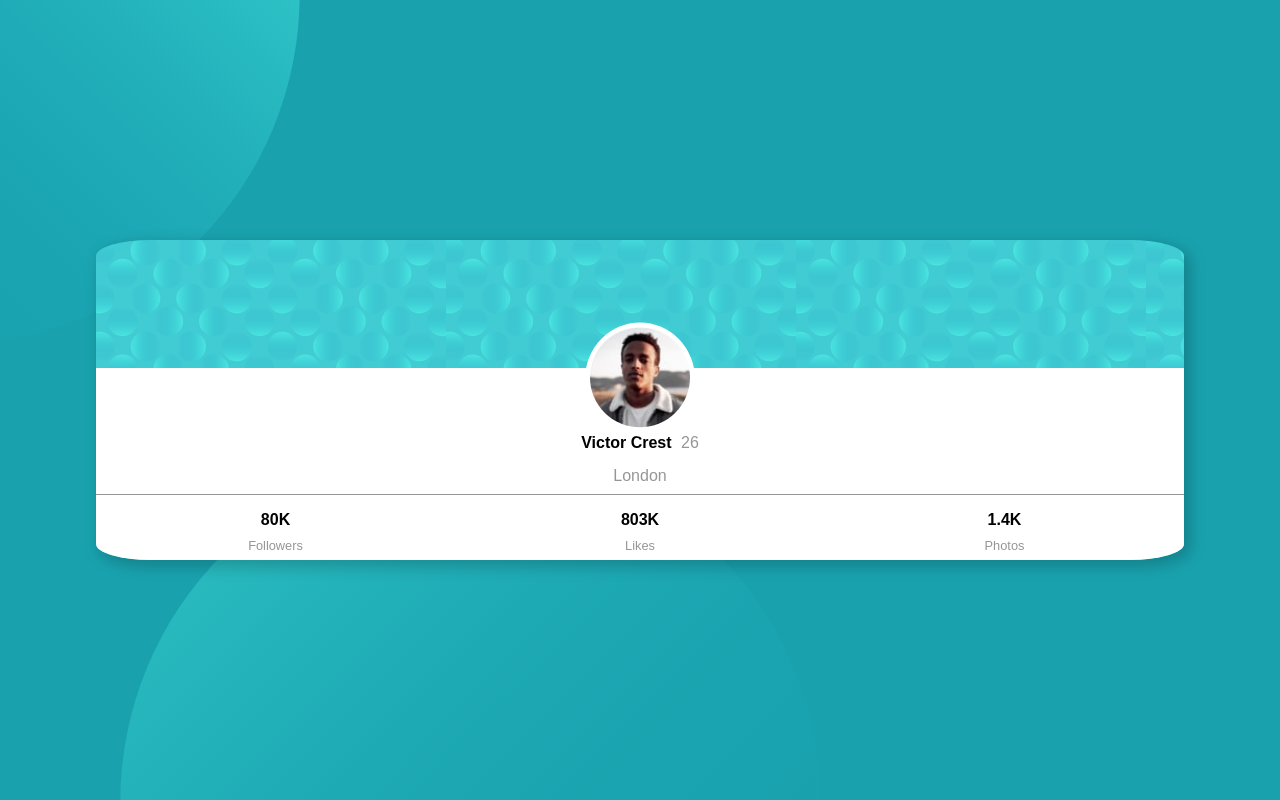
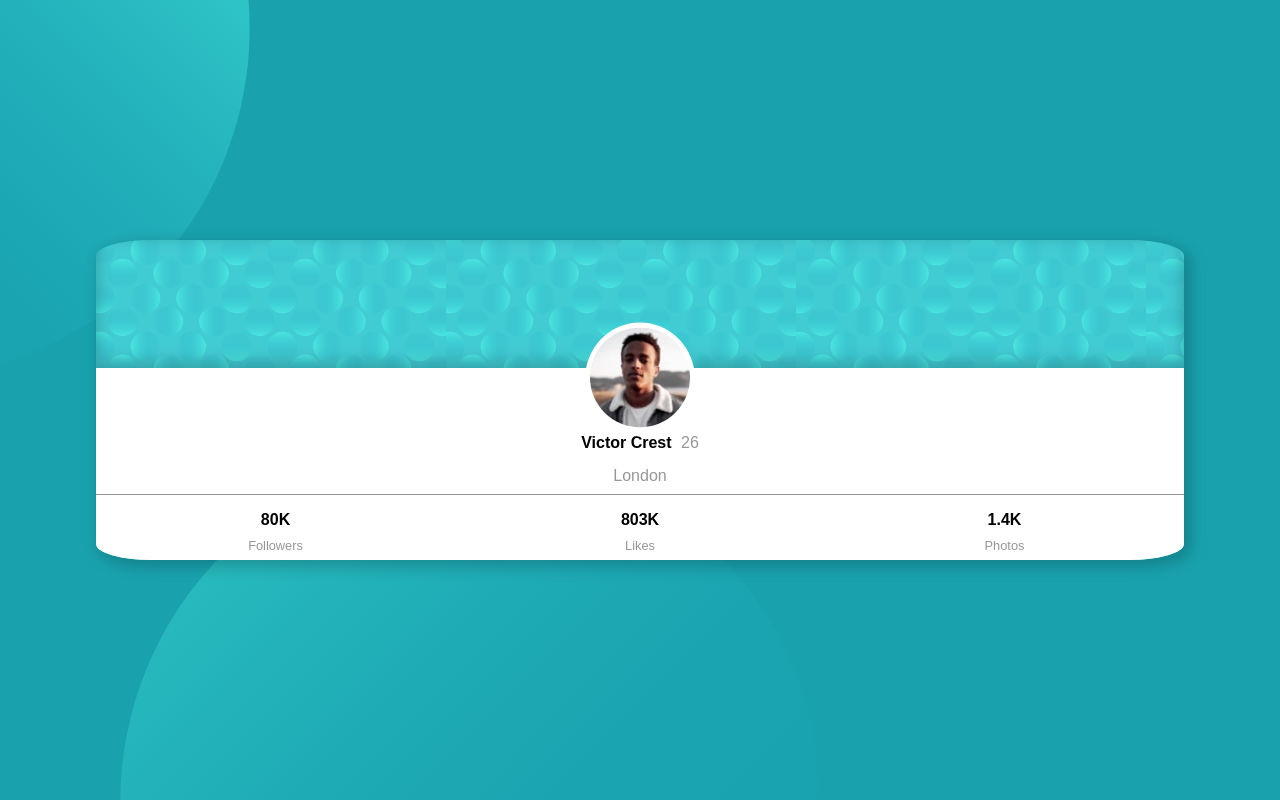
Before and after one commit to Apens/Apens.github.io, a plain HTML site: page index.html in a window 1280 px wide. Drawn offline with Linux system fonts and the light colour scheme.

Commit message:
[css] moving top circle

```diff
--- a/css/styles.scss
+++ b/css/styles.scss
@@ -16,7 +16,7 @@ html{
                       url("../assets/images/bg-pattern-top.svg");
     background-size: 700px;
     background-repeat: no-repeat;
-    background-position: 120px 451px, -400px -356px;
+    background-position: 120px 451px, -450px -322px;
     font-family: "Kumbh Sans", sans-serif;
     font-weight: 400;
     width: 100vw;
@@ -37,6 +37,7 @@ html{
     background-image: url('../assets/images/bg-pattern-card.svg');
     color: black;
     &__header{
+      box-shadow: inset 0px -5px 15px 2px rgba(0,0,0,0.2);
       height: 40%;
 
     }
```
Also changed, not shown: css/styles.css.
